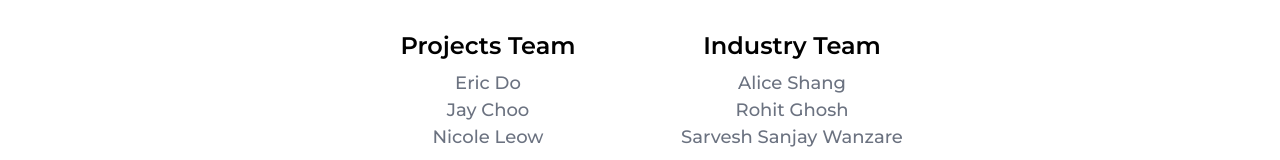
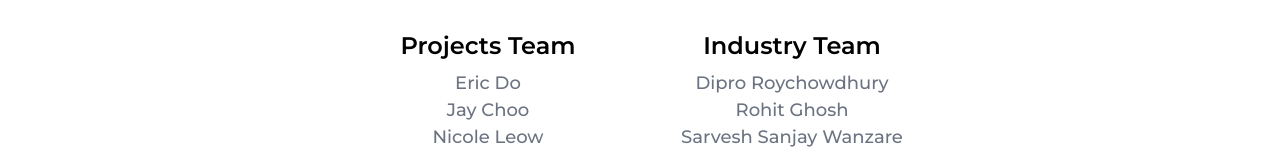
Before and after one commit to UNSW-Mechatronics-Society/mtrnsoc-website, a Next.js app: page /team in a window 1280 px wide. Shown: the part 3681-3841 px from the top of the page. Built offline with nearby package versions, Linux system fonts and the light colour scheme; a web font is replaced by a local one.

Commit message:
changed industry subcom and tanv pfp

```diff
--- a/data/teamData.ts
+++ b/data/teamData.ts
@@ -108,6 +108,6 @@ export const subcomData: SubcomProfileData[] = [
   },
   {
     portfolioName: "Industry Team",
-    members: ["Alice Shang", "Rohit Ghosh", "Sarvesh Sanjay Wanzare"],
+    members: ["Dipro Roychowdhury", "Rohit Ghosh", "Sarvesh Sanjay Wanzare"],
   },
 ];
```
Also changed, not shown: public/images/profiles/tanvee.jpg.
